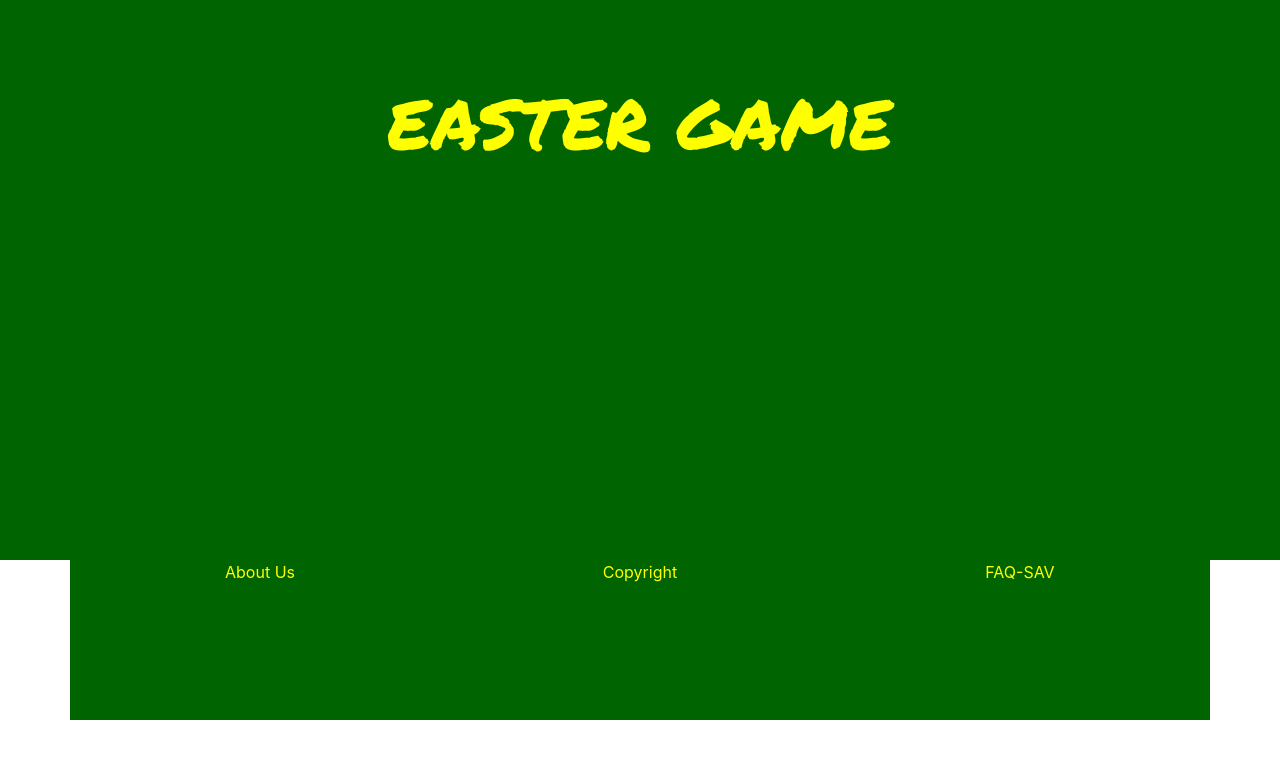
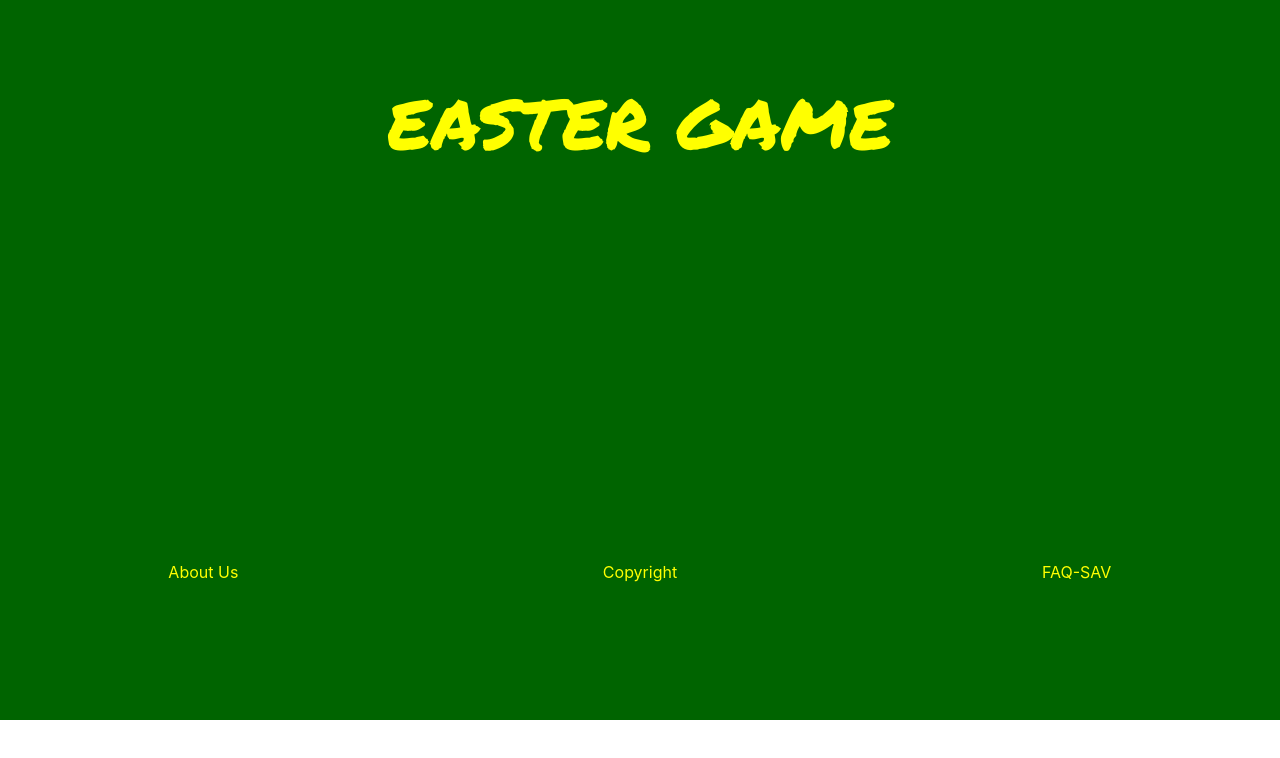
Before and after one commit to muriel1995/Easter-Game, a React (Create React App) app: page / in a window 1280 px wide. Shown: the top 758 px of the page. Built offline with nearby package versions, Linux system fonts and the light colour scheme; a web font is replaced by a local one.

Commit message:
commit before add map

```diff
--- a/src/App.js
+++ b/src/App.js
@@ -1,6 +1,7 @@
 import React, { Component } from 'react';
 import Footer from "./components/Footer/Footer";
 import Header from './components/Header/Header';
+
 import './App.css';
 
 class App extends Component {
--- a/src/components/Footer/Footer.jsx
+++ b/src/components/Footer/Footer.jsx
@@ -5,13 +5,13 @@ import { Container, Row, Col } from 'reactstrap';
 export default class Footer extends Component {
   render() {
     return (
-      <Container className="container-footer">
+      <div className="container-footer">
         <Row className="Row-footer">
-          <Col className="Col-footer"xs="4" md>About Us</Col>
+          <Col xs="4" md>About Us</Col>
           <Col xs="4">Copyright</Col>
           <Col xs="4">FAQ-SAV</Col>
         </Row>
-      </Container>
+      </div>
           )
         }
       }
```
Also changed, not shown: 1 other file (tests, documents, lock files or other folders).
